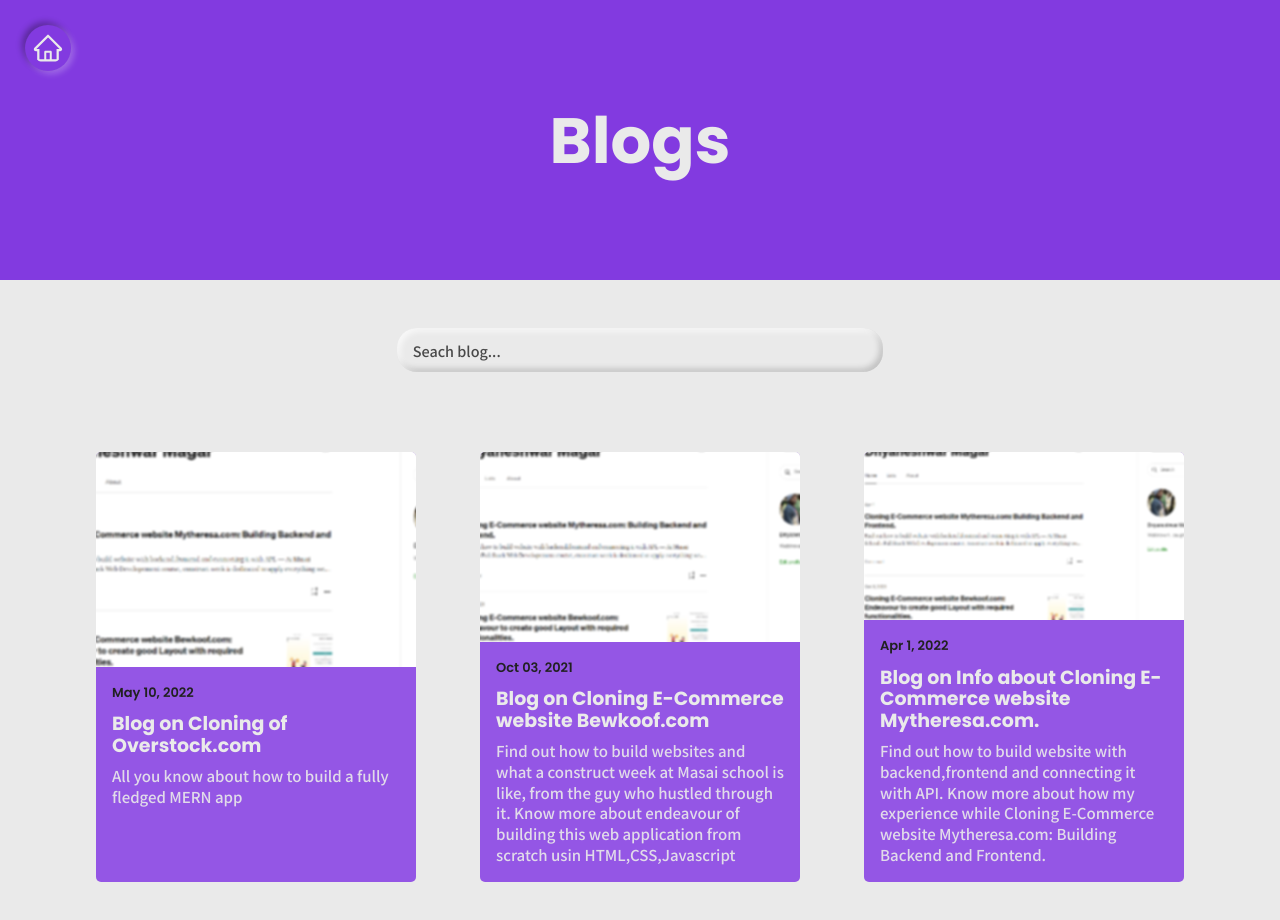
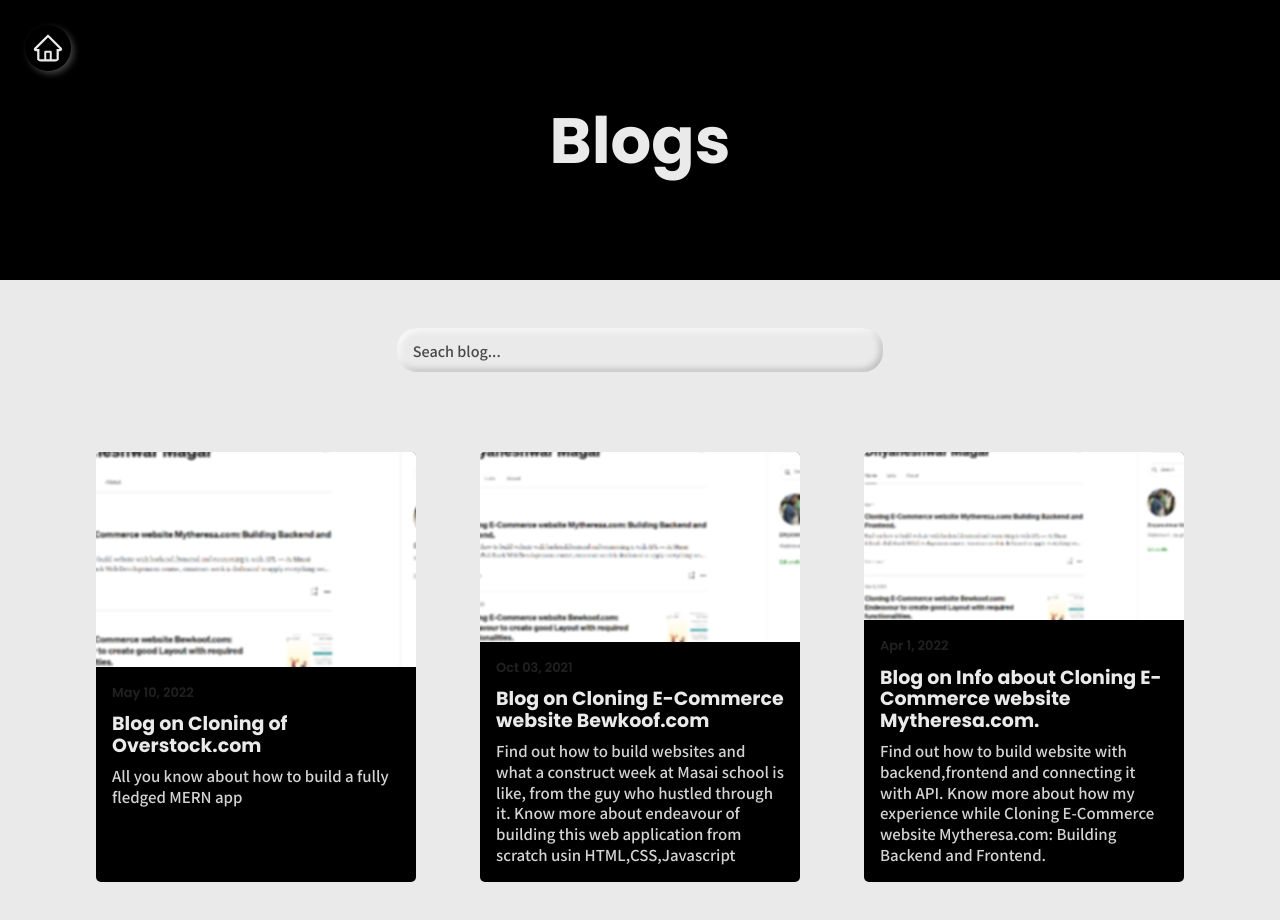
Before and after one commit to dnyaneshwarmagar/portfolio, a React (Create React App) app: page /blog in a window 1280 px wide. Shown: the top 920 px of the page. Built offline with nearby package versions, Linux system fonts and the light colour scheme; a web font is replaced by a local one.

Commit message:
Update themeData.js

```diff
--- a/src/data/themeData.js
+++ b/src/data/themeData.js
@@ -5,7 +5,7 @@
 
 
 export const themeData = {
-    theme: purpleThemeLight
+    theme: bwThemeLight
 }
 
 
```
